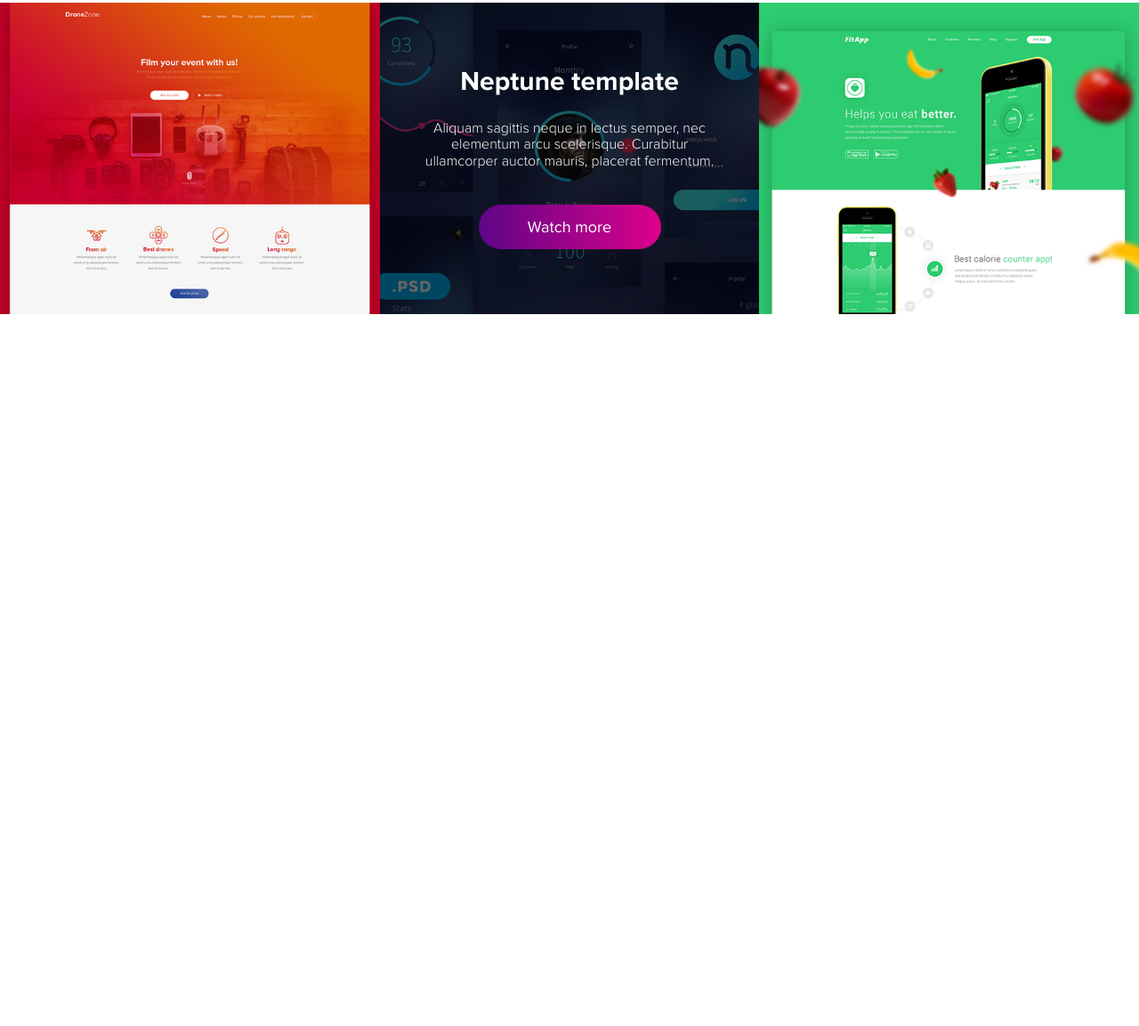
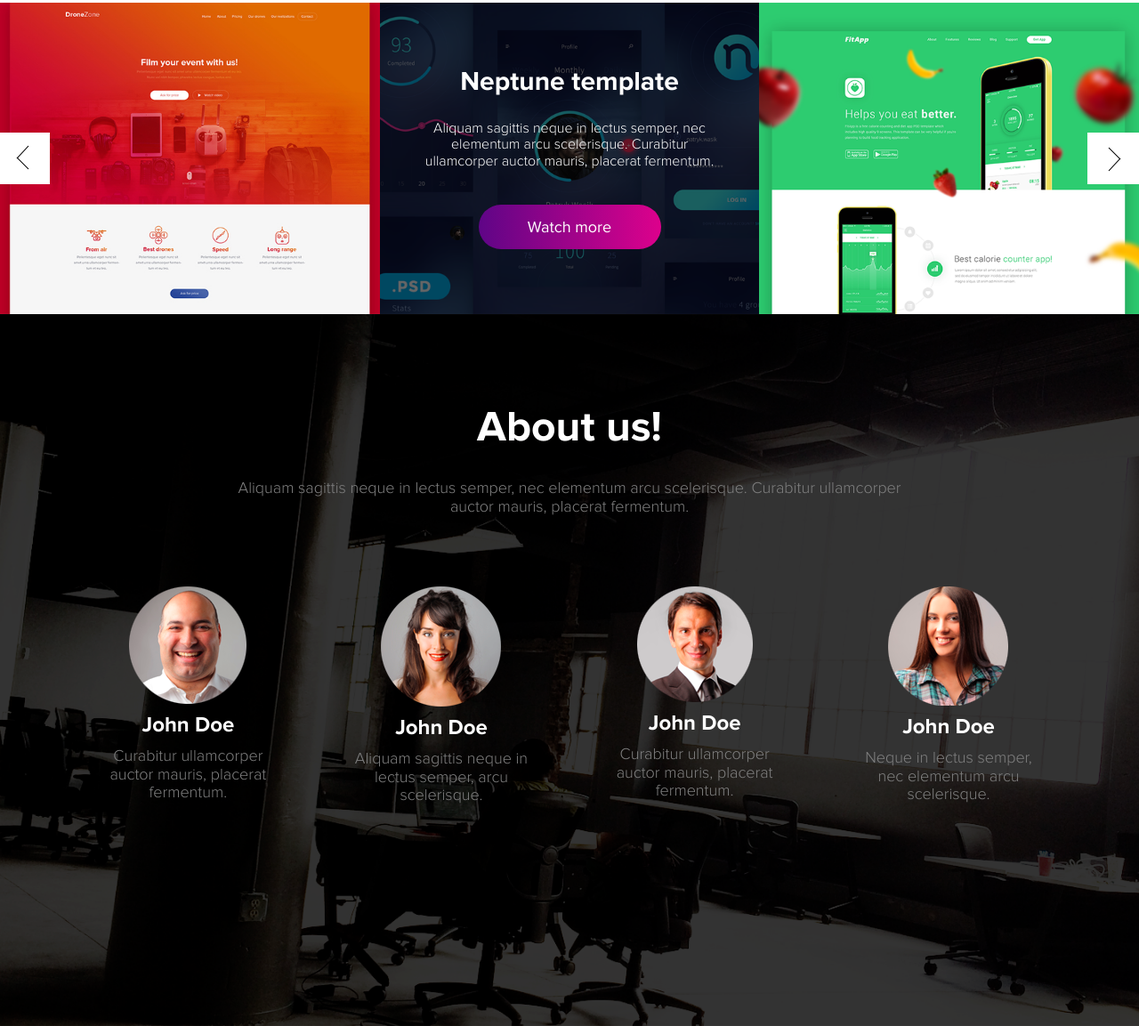
Before and after one commit to SashaRoyenko/SashaRoyenko.github.io, a plain HTML site: page project 2/index.html in a window 1280 px wide. Shown: the part 2047-3200 px from the top of the page at 89% size. Before the commit the page ends 2400 px from the top, so only its background shows below. Drawn offline with Linux system fonts and the light colour scheme.

Commit message:
added about us seection

```diff
--- a/project 2/index.html
+++ b/project 2/index.html
@@ -6,7 +6,6 @@
     <link rel="stylesheet" href="css/index.css">
 </head>
 <body>
-
 <header class="header_s">
     <nav class="header_wrap container">
         <h2 class="logo">
@@ -107,6 +106,9 @@
 <section class="portfolio_s">
     <div class="portfolio_bg1">
         <!--<img src="img/portfolio/project1.png" alt="">-->
+        <a href="#">
+            <img src="img/portfolio/left_arrow.png" alt="">
+        </a>
     </div>
     <div class="portfolio_bg2">
         <!--<img src="img/portfolio/project2.png" alt="">-->
@@ -121,6 +123,43 @@
     </div>
     <div class="portfolio_bg3">
         <!--<img src="img/portfolio/project3.png" alt="">-->
+        <a href="#">
+            <img src="img/portfolio/right_arrow.png" alt="">
+        </a>
+    </div>
+</section>
+<section class="about_us_s">
+    <div class="about_us_s__wrap container">
+            <h4>About us!</h4>
+            <p>
+                Aliquam sagittis neque in lectus semper, nec elementum arcu scelerisque.
+                Curabitur ullamcorper auctor mauris, placerat fermentum.
+            </p>
+            <ul>
+                <li>
+                    <img src="img/about%20us/employee%201.png" alt="">
+                    <h5><a href="#">John Doe</a></h5>
+                    <p>Curabitur ullamcorper auctor mauris, placerat fermentum.</p>
+                </li>
+                <li>
+                    <img src="img/about%20us/employee%202.png" alt="">
+                    <h5><a href="#">John Doe</a></h5>
+                    <p>Aliquam sagittis neque in lectus semper, arcu scelerisque. </p>
+                </li>
+                <li>
+                    <img src="img/about%20us/employee%203.png" alt="">
+                    <h5><a href="#">John Doe</a></h5>
+                    <p>Curabitur ullamcorper auctor mauris, placerat fermentum.</p>
+                </li>
+                <li>
+                    <img src="img/about%20us/employee%204.png" alt="">
+                    <h5><a href="#">John Doe</a></h5>
+                    <p>Neque in lectus semper, nec elementum arcu scelerisque. </p>
+                </li>
+            </ul>
+        <!--<div class="btn">-->
+            <!--<a href="#">Watch more</a>-->
+        <!--</div>-->
     </div>
 </section>
 </body>
--- /dev/null
+++ b/project 2/scss/components/_about_us.scss
@@ -0,0 +1,55 @@
+.about_us_s{
+  background-image: url("../img/about us/background.png");
+  background-repeat: no-repeat;
+  background-size: cover;
+  background-position: center;
+  width: 100%;
+  height: 100vh;
+  .about_us_s__wrap{
+  display: flex;
+  justify-content: center;
+    flex-direction: column;
+    align-items: center;
+        h4{
+            margin-top:100px;
+            margin-bottom:30px;
+            font-family: "ProximaNova Bold";
+            color: #fff;
+            font-size: 48px;
+        }
+      p{
+        font-family: "ProximaNova Lite";
+        color: gray;
+        font-size: 18px;
+        text-align: center;
+        width:70%;
+        margin-bottom: 80px;
+      }
+    ul{
+      display: flex;
+      flex-direction: row;
+      justify-content: space-around;
+      li {
+        display: flex;
+        flex-direction: column;
+        align-items: center;
+        h5 {
+          margin-top: 10px;
+          margin-bottom: 10px;
+          font-family: "ProximaNova Bold";
+          color: #fff;
+          font-size: 24px;
+          text-align: center;
+          a{
+            color:white;
+          }
+        }
+        p {
+          font-family: "ProximaNova Lite";
+          color: gray;
+          font-size: 18px;
+        }
+      }
+    }
+  }
+}
--- a/project 2/scss/components/portfolio.scss
+++ b/project 2/scss/components/portfolio.scss
@@ -13,6 +13,13 @@
     background-position: center;
     width: 100%;
     height: 350px;
+    position: relative;
+    img{
+      position: absolute;
+      top:50%;
+      transform: translateY(-50%);
+      left: 0;
+    }
   }
   .portfolio_bg3
   {
@@ -22,6 +29,13 @@
     background-position: center;
     width: 100%;
     height: 350px;
+    position: relative;
+    img{
+      position: absolute;
+      top:50%;
+      transform: translateY(-50%);
+      right: 0;
+    }
   }
   .portfolio_bg2
   {
--- a/project 2/scss/pages/_home.scss
+++ b/project 2/scss/pages/_home.scss
@@ -6,6 +6,7 @@
 @import"../components/design";
 @import "../components/do";
 @import "../components/portfolio";
+@import "../components/about_us";
 //Libs
 @import "../libs/reset";
 //Partials
```
Also changed, not shown: project 2/css/index.css, project 2/img/about us/background.png (added), project 2/img/about us/employee 1.png (added), project 2/img/about us/employee 2.png (added), project 2/img/about us/employee 3.png (added), project 2/img/about us/employee 4.png (added), project 2/img/portfolio/left_arrow.png (added), project 2/img/portfolio/right_arrow.png (added).
